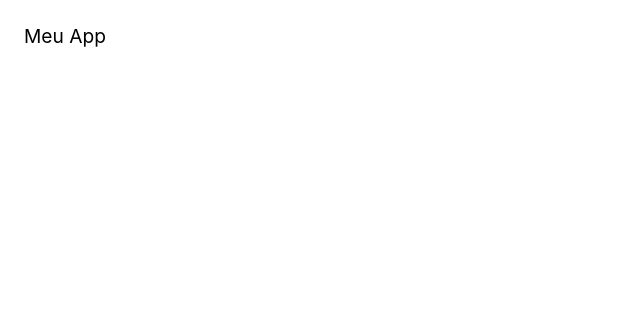
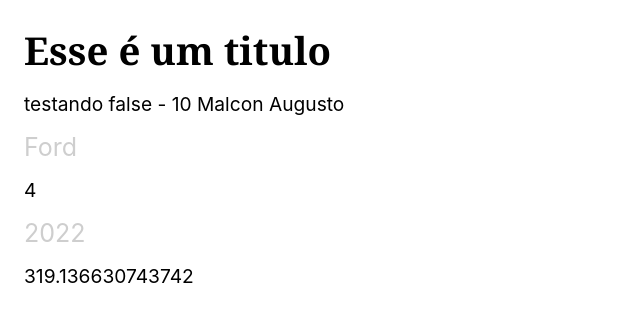
Before and after one commit to malconn/origamid-react, a React (Create React App) app in the folder react-iniciantes/ambiente-curso/appreact/: page / in a window 1280 px wide. Shown: the top 322 px of the page, without its empty margins (0-640 px from the left). Built offline with nearby package versions, Linux system fonts and the light colour scheme; the HTML template or start-up script is replaced by a standard one.

Commit message:
feat: jsx-1 (aula feita.) react-iniciantes

```diff
--- a/react-iniciantes/ambiente-curso/appreact/src/App.js
+++ b/react-iniciantes/ambiente-curso/appreact/src/App.js
@@ -1,10 +1,37 @@
-import React from "react"
-const App = ()=> {
+import React from "react";
+
+const titulo = <h1>Esse é um titulo</h1>;
+
+const App = () => {
+  const random = Math.random();
+  const ativo = true;
+
+  function mostrarNome(sobrenome) {
+    return " Malcon" + " " + sobrenome;
+  }
+
+  const carro = {
+    marca: "Ford",
+    rodas: 4,
+  };
+  const estiloP = {
+    color: "#cecece",
+    fontSize: "25px",
+  };
+
   return (
-    <div>
-      Meu App
-    </div>
+    <>
+      {titulo}
+      <p>
+        {false ? "testando true" : "testando false"} - 10
+        {mostrarNome("Augusto")}
+      </p>
+      <p style={estiloP}>{carro.marca}</p>
+      <p>{carro.rodas}</p>
+      <p style={estiloP}>{new Date().getFullYear()}</p>
+      <p className={ativo ? "ativo" : "inativo"}>{random * 400}</p>
+    </>
   );
-}
+};
 
 export default App;
```
